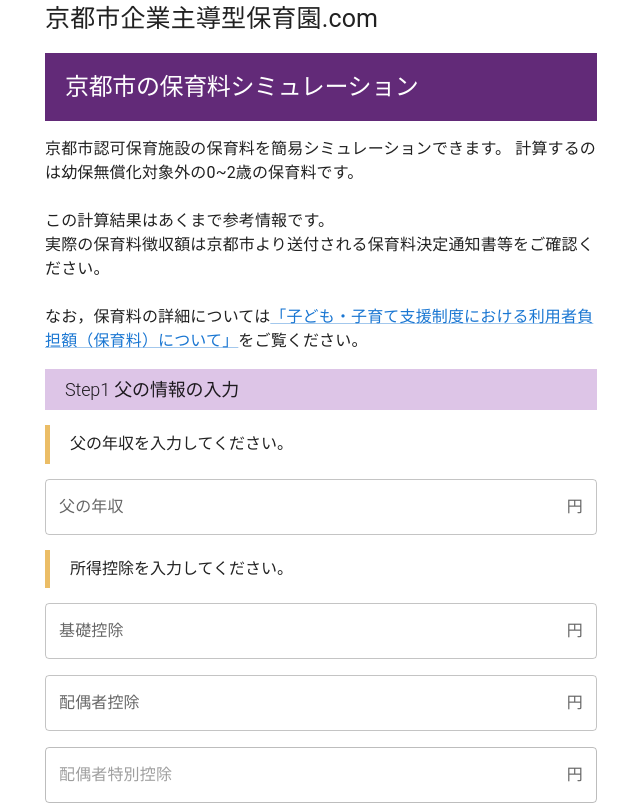
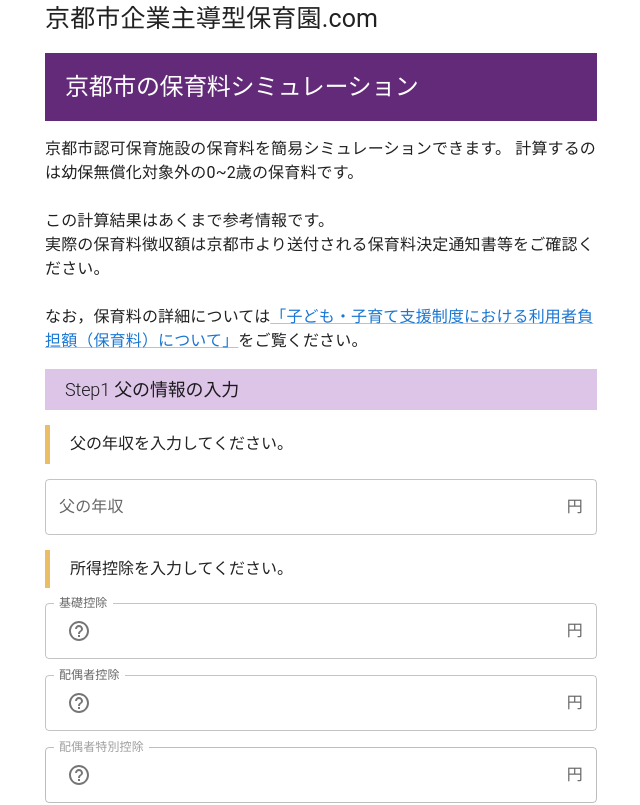
Before and after one commit to pistachiyoda/kyotocity-nursery-fee-simulator, a Next.js app: page / in a window 1280 px wide. Shown: the top 805 px of the page, without its empty margins (319-959 px from the left). Built offline with nearby package versions, Linux system fonts and the light colour scheme.

Commit message:
#2 所得控除に関するポップアップ

```diff
--- a/components/CalcCityTax/CalcCityTax.tsx
+++ b/components/CalcCityTax/CalcCityTax.tsx
@@ -70,6 +70,10 @@ export const CalcCityTax: React.FC<{
                     label="基礎控除"
                     setDeduction={setBasicDeduction}
                     disabled={myIncome > 25000000}
+                    description={`【合計所得金額が2,500万円以下の納税義務者が対象】
+                    2,400万円以下：43万円
+                    2,400万円超2,450万円以下：29万円
+                    2,450万円超2,500万円以下：15万円`}
                 />
                 <InputDeduction
                     label="配偶者控除"
@@ -78,6 +82,10 @@ export const CalcCityTax: React.FC<{
                         max(myIncome, spouseIncome) > 10000000
                     }
                     setDeduction={setSpouseDeduction}
+                    description={`【本人の前年の合計所得金額が1,000万円以下、かつ生計を一にする配偶者の前年の年間の合計所得金額が48万円以下（令和元年分以前は38万円以下）であること。（給与のみの場合は給与収入が103万円以下）】
+                    本人の合計所得金額900万円以下の場合：33万円
+                    本人の合計所得金額900万円超950万円以下の場合：22万円
+                    本人の合計所得金額950万円超1000万円以下の場合：11万円`}
                 />
                 <InputDeduction
                     label="配偶者特別控除"
@@ -87,15 +95,53 @@ export const CalcCityTax: React.FC<{
                         max(myIncome, spouseIncome) > 10000000
                     }
                     setDeduction={setSpecialSpouseDeduction}
+                    description={`【本人の前年の合計所得金額が1，000万円以下、かつ生計を一にする配偶者の前年の合計所得金額が48万円超133万円以下（こちらは配偶者控除と違い給与のみみたいな制限はなし）※夫婦のどちらか一方のみでの適用】
+                    本人の合計所得金額900万円以下の場合
+                    配偶者の合計所得金額
+                    48万円超100万円以下・・・33万円
+                    100万円超105万円以下・・・31万円
+                    105万円超110万円以下・・・26万円
+                    110万円超115万円以下・・・21万円
+                    115万円超120万円以下・・・16万円
+                    120万円超125万円以下・・・11万円
+                    125万円超130万円以下・・・6万円
+                    130万円超133万円以下・・・3万円
+                    133万円超・・・・・・・・・・・・・ 0円
+
+                    本人の合計所得金額900万円超950万円以下の場合
+                    配偶者の合計所得金額
+                    48万円超100万円以下・・・22万円
+                    100万円超105万円以下・・・21万円
+                    105万円超110万円以下・・・18万円
+                    110万円超115万円以下・・・14万円
+                    115万円超120万円以下・・・11万円
+                    120万円超125万円以下・・・8万円
+                    125万円超130万円以下・・・4万円
+                    130万円超133万円以下・・・2万円
+                    133万円超・・・・・・・・・・・・・ 0円
+
+                    本人の合計所得金額950万円超1000万円以下の場合
+                    配偶者の合計所得金額
+                    48万円超105万円以下・・・11万円
+                    105万円超110万円以下・・・9万円
+                    110万円超115万円以下・・・7万円
+                    115万円超120万円以下・・・6万円
+                    120万円超125万円以下・・・4万円
+                    125万円超130万円以下・・・2万円
+                    130万円超133万円以下・・・1万円
+                    133万円超・・・・・・・・・・・・・ 0円`}
                 />
                 <InputDeduction
                     label="扶養控除"
                     setDeduction={setSupportDeduction}
+                    description={`【本人と生計を一にし，前年の合計所得金額が48万円以下の年齢16歳以上の扶養親族がある場合】
+                    1人につき33万円`}
                 />
-
                 <InputDeduction
                     label="社会保険料控除"
                     setDeduction={setSocialInsuranceDeduction}
+                    description={`【本人，生計を一にする配偶者その他の親族の社会保険料を支払った場合（給与から控除された場合を含む。）】
+                    支払った金額の全額`}
                 />
             </Stack>
         </>
--- /dev/null
+++ b/components/CalcCityTax/InfoPopOver.tsx
@@ -0,0 +1,57 @@
+import * as React from 'react'
+import Popover from '@mui/material/Popover'
+import Typography from '@mui/material/Typography'
+import HelpOutlineIcon from '@mui/icons-material/HelpOutline'
+import { IconButton } from '@mui/material'
+
+export const InfoPopOver: React.FC<{
+    children: React.ReactNode
+}> = (props) => {
+    const { children } = props
+    const [anchorEl, setAnchorEl] = React.useState<HTMLElement | null>(null)
+
+    const handlePopoverOpen = (event: React.MouseEvent<HTMLElement>) => {
+        setAnchorEl(event.currentTarget)
+    }
+
+    const handlePopoverClose = () => {
+        setAnchorEl(null)
+    }
+
+    const open = Boolean(anchorEl)
+
+    return (
+        <>
+            <IconButton
+                aria-owns={open ? 'mouse-over-popover' : undefined}
+                aria-haspopup="true"
+                onMouseEnter={handlePopoverOpen}
+                onMouseLeave={handlePopoverClose}
+            >
+                <HelpOutlineIcon />
+            </IconButton>
+            <Popover
+                id="mouse-over-popover"
+                sx={{
+                    pointerEvents: 'none',
+                }}
+                open={open}
+                anchorEl={anchorEl}
+                anchorOrigin={{
+                    vertical: 'bottom',
+                    horizontal: 'left',
+                }}
+                transformOrigin={{
+                    vertical: 'top',
+                    horizontal: 'left',
+                }}
+                onClose={handlePopoverClose}
+                disableRestoreFocus
+            >
+                <Typography sx={{ p: 1, whiteSpace: 'pre-line' }}>
+                    {children}
+                </Typography>
+            </Popover>
+        </>
+    )
+}
--- a/components/CalcCityTax/InputDeduction.tsx
+++ b/components/CalcCityTax/InputDeduction.tsx
@@ -1,11 +1,14 @@
 import { InputAdornment, TextField, TextFieldProps } from '@mui/material'
+import { Box } from '@mui/system'
 import React from 'react'
+import { InfoPopOver } from './InfoPopOver'
 
 export const InputDeduction: React.FC<
     TextFieldProps & {
         setDeduction: React.Dispatch<React.SetStateAction<number>>
+        description: React.ReactNode
     }
-> = ({ setDeduction, ...textFieldProps }) => {
+> = ({ setDeduction, description, ...textFieldProps }) => {
     return (
         <TextField
             variant="outlined"
@@ -16,6 +19,11 @@ export const InputDeduction: React.FC<
             }
             {...textFieldProps}
             InputProps={{
+                startAdornment: (
+                    <InputAdornment position="start">
+                        <InfoPopOver>{description}</InfoPopOver>
+                    </InputAdornment>
+                ),
                 endAdornment: (
                     <InputAdornment position="end">円</InputAdornment>
                 ),
```
